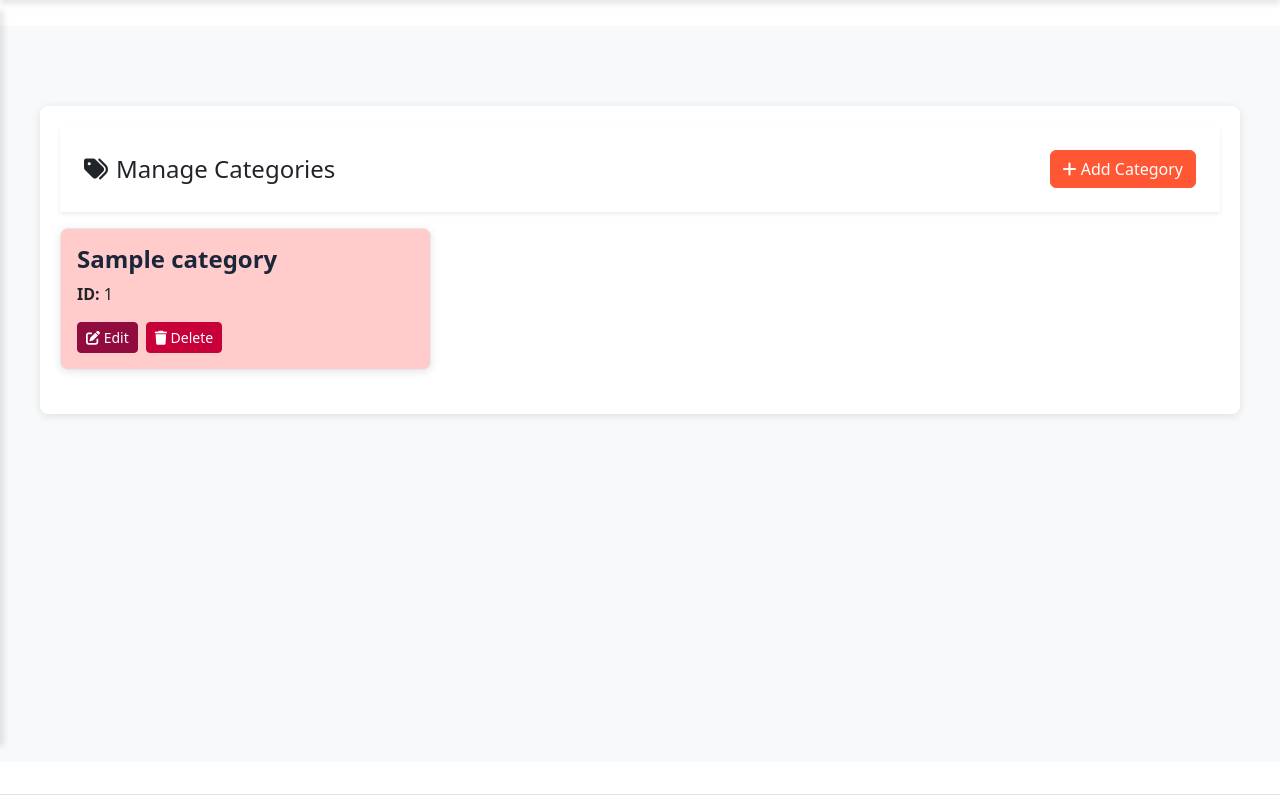
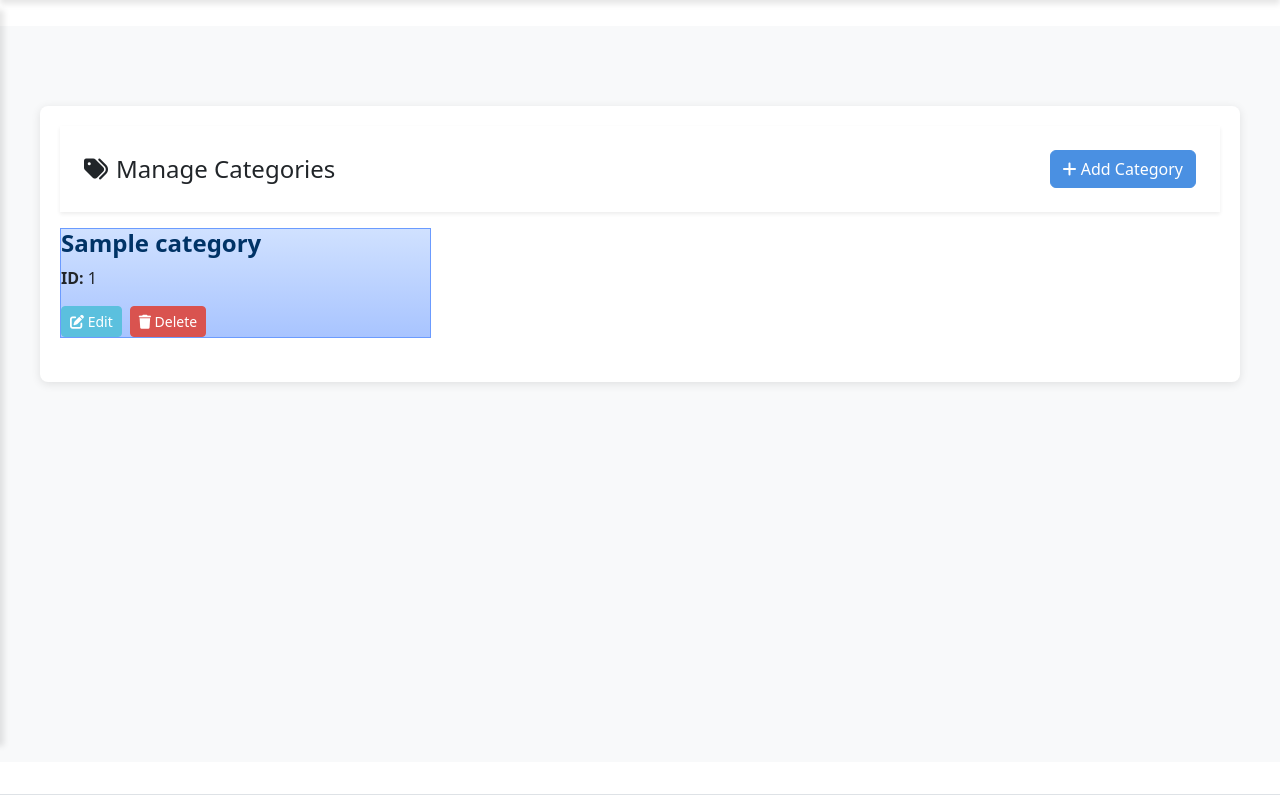
Before and after one commit to KleinReveche/access-management-system-web, a PHP site: page /main/product_category.php in a window 1280 px wide. Shown: the part 54-849 px from the top of the page. Run offline with PHP 8.4, Linux system fonts and the light colour scheme; a user stored in the database is signed in; data comes from the database, SQL or seed files in the repository; tables that the repository leaves empty hold one stand-in row (values such as "Sample post"); grey boxes marked "Sample" are stand-in pictures; a stand-in replaces the project's code that opens the database connection; some libraries are stand-ins or nearby versions.

Commit message:
i change the background color in product category

```diff
--- a/main/product_category.php
+++ b/main/product_category.php
@@ -129,55 +129,53 @@ $categories = $stmt->fetchAll();
       box-shadow: 0 2px 10px rgba(0, 0, 0, 0.1);
     }
     #product-category-page .category-card {
-      background: #ffffff;
-      border-radius: 8px;
-      padding: 1rem;
-      box-shadow: 0 2px 10px rgba(0, 0, 0, 0.1);
-      border: 1px solid #e5e7eb;
-      transition: transform 0.2s ease, box-shadow 0.2s ease;
-    }
-    #product-category-page .category-card:hover {
+  background: linear-gradient(to bottom, #d0e1ff, #a8c4ff); /* Light blue gradient */
+  border: 1px solid #6b9bff; /* Soft blue border */
+  transition: transform 0.3s ease, box-shadow 0.3s ease;
+}
+
+#product-category-page .category-card:hover {
   transform: translateY(-5px);
-  box-shadow: 0 6px 20px rgba(0, 0, 0, 0.2);
+  box-shadow: 0 6px 20px rgba(0, 0, 255, 0.2);
 }
 
 #product-category-page .category-card h4 {
-  color: var(--primary-color);
+  color: #003366; /* Dark blue for contrast */
   font-weight: bold;
 }
 
 #product-category-page .btn-primary {
-  background-color: #ff5733; /* New background color */
-  border-color: #ff5733;
+  background-color: #4a90e2; /* Medium blue */
+  border-color: #4a90e2;
 }
 
 #product-category-page .btn-primary:hover {
-  background-color: #e74c3c;
-  border-color: #e74c3c;
+  background-color: #357abd;
+  border-color: #357abd;
 }
 
 #product-category-page .btn-danger {
-  background-color: #c70039; /* New background color */
-  border-color: #c70039;
+  background-color: #d9534f;
+  border-color: #d9534f;
 }
 
 #product-category-page .btn-danger:hover {
-  background-color: #900c3f;
-  border-color: #900c3f;
+  background-color: #c9302c;
+  border-color: #c9302c;
 }
 
 #product-category-page .btn-secondary {
-  background-color: #900c3f; /* New background color */
-  border-color: #900c3f;
+  background-color: #5bc0de;
+  border-color: #5bc0de;
 }
 
 #product-category-page .btn-secondary:hover {
-  background-color: #581845;
-  border-color: #581845;
+  background-color: #31b0d5;
+  border-color: #31b0d5;
 }
 
 #product-category-page .modal-header {
-  background-color: #1a1a2e; /* New background color */
+  background-color: #003366; /* Deep blue */
   color: #ffffff;
 }
 
@@ -188,10 +186,11 @@ $categories = $stmt->fetchAll();
   transform: translate(-50%, -50%);
   z-index: 1055;
   border-radius: 8px;
-  background-color: #16213e; /* New background color */
+  background-color: #4a90e2;
   color: #ffffff;
   padding: 1rem;
 }
+
 #product-category-page .category-card:nth-child(1) {
   background-color: #ffcccb; /* Light Red */
 }
```
